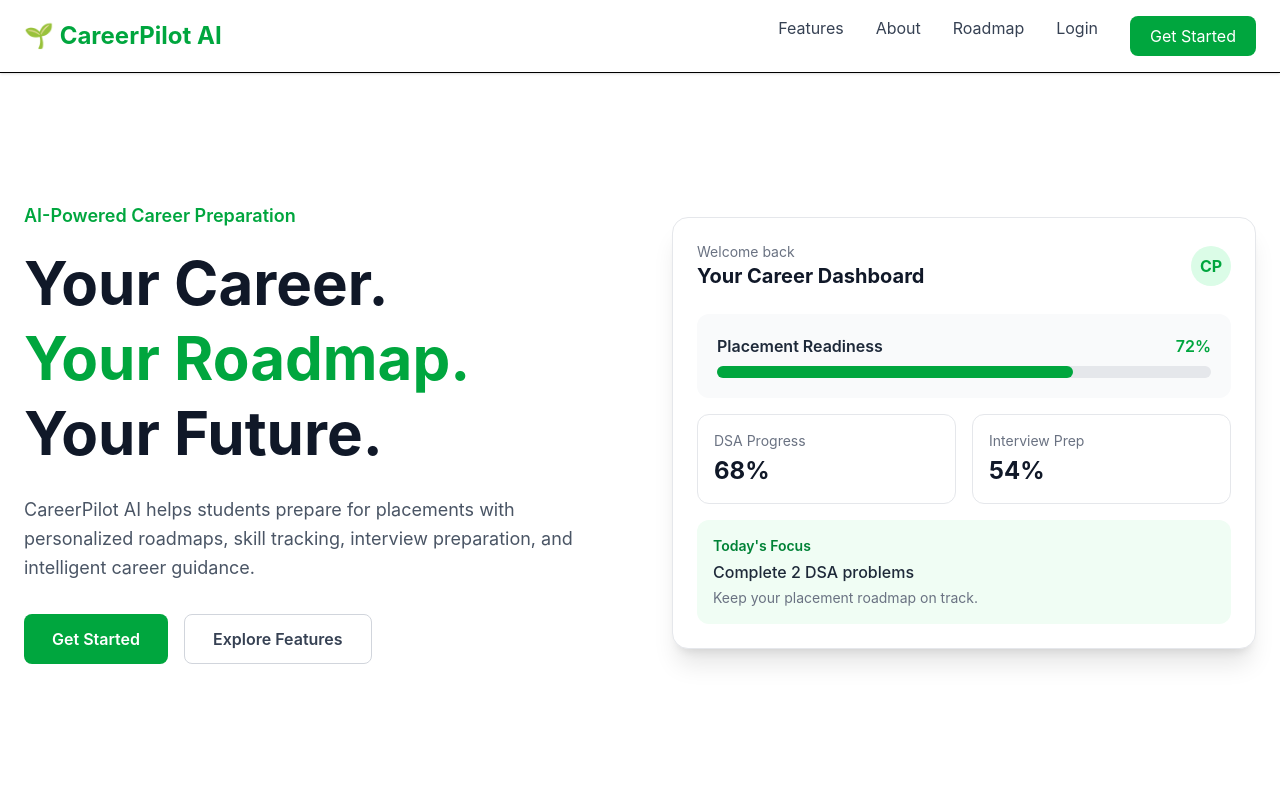
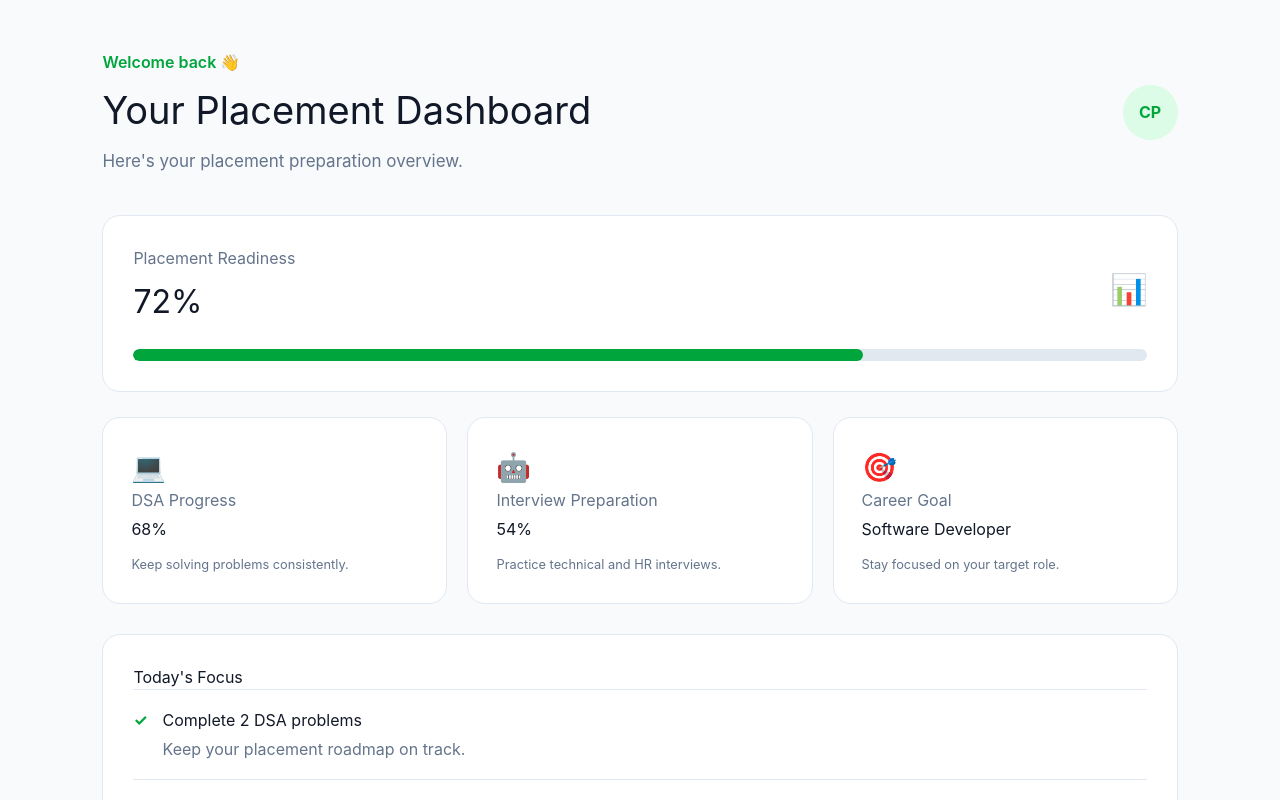
Before and after one commit to ishitaduggal2608-netizen/careerpilot-ai, a React (Vite) app in the folder client/: page /dashboard in a window 1280 px wide. Shown: the top 800 px of the page. Built offline with nearby package versions, Linux system fonts and the light colour scheme.

Commit message:
Add dashboard and routing

```diff
--- a/client/package.json
+++ b/client/package.json
@@ -11,7 +11,8 @@
   },
   "dependencies": {
     "react": "^19.2.8",
-    "react-dom": "^19.2.8"
+    "react-dom": "^19.2.8",
+    "react-router-dom": "^7.18.3"
   },
   "devDependencies": {
     "@tailwindcss/vite": "^4.3.3",
--- a/client/src/App.jsx
+++ b/client/src/App.jsx
@@ -1,9 +1,12 @@
+import { BrowserRouter, Routes, Route } from "react-router-dom";
+
 import Navbar from "./components/landing/Navbar";
 import Hero from "./components/landing/Hero";
 import Features from "./components/landing/Features";
 import About from "./components/landing/About";
+import Dashboard from "./pages/Dashboard";
 
-function App() {
+function LandingPage() {
   return (
     <>
       <Navbar />
@@ -14,4 +17,15 @@ function App() {
   );
 }
 
+function App() {
+  return (
+    <BrowserRouter>
+      <Routes>
+        <Route path="/" element={<LandingPage />} />
+        <Route path="/dashboard" element={<Dashboard />} />
+      </Routes>
+    </BrowserRouter>
+  );
+}
+
 export default App;
--- a/client/src/components/landing/Hero.jsx
+++ b/client/src/components/landing/Hero.jsx
@@ -26,9 +26,9 @@ function Hero() {
             </p>
 
             <div className="mt-8 flex gap-4">
-              <button className="bg-green-600 text-white px-7 py-3 rounded-lg font-semibold hover:bg-green-700 transition">
-                Get Started
-              </button>
+              <button onClick={() => window.location.href = "/dashboard"}>
+  Get Started
+</button>
 
               <button className="border border-gray-300 text-gray-700 px-7 py-3 rounded-lg font-semibold hover:bg-gray-50 transition">
                 Explore Features
--- a/client/src/components/landing/Navbar.jsx
+++ b/client/src/components/landing/Navbar.jsx
@@ -17,9 +17,9 @@ function Navbar() {
 
           <a href="#">Login</a>
 
-          <button className="bg-green-600 text-white px-5 py-2 rounded-lg">
-            Get Started
-          </button>
+          <button onClick={() => window.location.href = "/dashboard"}>
+  Get Started
+</button>
 
         </div>
 
--- /dev/null
+++ b/client/src/pages/Dashboard.css
@@ -0,0 +1,161 @@
+.dashboard {
+  min-height: 100vh;
+  background: #f8fafc;
+  padding: 50px 8%;
+  color: #111827;
+}
+
+.dashboard-header {
+  display: flex;
+  justify-content: space-between;
+  align-items: center;
+  margin-bottom: 40px;
+}
+
+.welcome {
+  color: #00a63c;
+  font-weight: 600;
+  margin-bottom: 8px;
+}
+
+.dashboard-header h1 {
+  font-size: 38px;
+  margin: 0;
+}
+
+.subtitle {
+  color: #64748b;
+  margin-top: 10px;
+  font-size: 17px;
+}
+
+.profile-circle {
+  width: 55px;
+  height: 55px;
+  border-radius: 50%;
+  background: #dcfce7;
+  color: #00a63c;
+  display: flex;
+  align-items: center;
+  justify-content: center;
+  font-weight: bold;
+}
+
+.readiness-card {
+  background: white;
+  padding: 30px;
+  border-radius: 18px;
+  border: 1px solid #e2e8f0;
+  margin-bottom: 25px;
+}
+
+.card-top {
+  display: flex;
+  justify-content: space-between;
+  align-items: center;
+}
+
+.card-top p {
+  color: #64748b;
+  margin: 0;
+}
+
+.card-top h2 {
+  font-size: 32px;
+  margin: 8px 0;
+}
+
+.card-top span {
+  font-size: 30px;
+}
+
+.progress-bar {
+  height: 12px;
+  background: #e2e8f0;
+  border-radius: 10px;
+  overflow: hidden;
+  margin-top: 15px;
+}
+
+.progress-fill {
+  height: 100%;
+  background: #00a63c;
+  border-radius: 10px;
+}
+
+.stats-grid {
+  display: grid;
+  grid-template-columns: repeat(3, 1fr);
+  gap: 20px;
+  margin-bottom: 30px;
+}
+
+.stat-card {
+  background: white;
+  padding: 28px;
+  border-radius: 18px;
+  border: 1px solid #e2e8f0;
+}
+
+.stat-card span {
+  font-size: 28px;
+}
+
+.stat-card p {
+  color: #64748b;
+  margin-bottom: 5px;
+}
+
+.stat-card h2 {
+  margin: 5px 0 10px;
+}
+
+.stat-card small {
+  color: #64748b;
+}
+
+.focus-section {
+  background: white;
+  padding: 30px;
+  border-radius: 18px;
+  border: 1px solid #e2e8f0;
+}
+
+.focus-section > h2 {
+  margin-top: 0;
+}
+
+.focus-item {
+  display: flex;
+  gap: 15px;
+  padding: 18px 0;
+  border-top: 1px solid #e2e8f0;
+}
+
+.focus-item span {
+  color: #00a63c;
+  font-weight: bold;
+}
+
+.focus-item h3 {
+  margin: 0 0 5px;
+}
+
+.focus-item p {
+  margin: 0;
+  color: #64748b;
+}
+
+@media (max-width: 800px) {
+  .stats-grid {
+    grid-template-columns: 1fr;
+  }
+
+  .dashboard {
+    padding: 30px 5%;
+  }
+
+  .dashboard-header h1 {
+    font-size: 30px;
+  }
+}
--- /dev/null
+++ b/client/src/pages/Dashboard.jsx
@@ -0,0 +1,98 @@
+import "./Dashboard.css";
+
+function Dashboard() {
+  return (
+    <div className="dashboard">
+
+      {/* Header */}
+      <div className="dashboard-header">
+        <div>
+          <p className="welcome">Welcome back 👋</p>
+          <h1>Your Placement Dashboard</h1>
+          <p className="subtitle">
+            Here's your placement preparation overview.
+          </p>
+        </div>
+
+        <div className="profile-circle">CP</div>
+      </div>
+
+      {/* Placement Readiness */}
+      <div className="readiness-card">
+        <div className="card-top">
+          <div>
+            <p>Placement Readiness</p>
+            <h2>72%</h2>
+          </div>
+
+          <span>📊</span>
+        </div>
+
+        <div className="progress-bar">
+          <div
+            className="progress-fill"
+            style={{ width: "72%" }}
+          ></div>
+        </div>
+      </div>
+
+      {/* Statistics */}
+      <div className="stats-grid">
+
+        <div className="stat-card">
+          <span>💻</span>
+          <p>DSA Progress</p>
+          <h2>68%</h2>
+          <small>Keep solving problems consistently.</small>
+        </div>
+
+        <div className="stat-card">
+          <span>🤖</span>
+          <p>Interview Preparation</p>
+          <h2>54%</h2>
+          <small>Practice technical and HR interviews.</small>
+        </div>
+
+        <div className="stat-card">
+          <span>🎯</span>
+          <p>Career Goal</p>
+          <h2>Software Developer</h2>
+          <small>Stay focused on your target role.</small>
+        </div>
+
+      </div>
+
+      {/* Today's Focus */}
+      <div className="focus-section">
+
+        <h2>Today's Focus</h2>
+
+        <div className="focus-item">
+          <span>✓</span>
+
+          <div>
+            <h3>Complete 2 DSA problems</h3>
+            <p>
+              Keep your placement roadmap on track.
+            </p>
+          </div>
+        </div>
+
+        <div className="focus-item">
+          <span>✓</span>
+
+          <div>
+            <h3>Practice interview questions</h3>
+            <p>
+              Prepare answers for common technical questions.
+            </p>
+          </div>
+        </div>
+
+      </div>
+
+    </div>
+  );
+}
+
+export default Dashboard;
```
Also changed, not shown: 1 other file (tests, documents, lock files or other folders).
